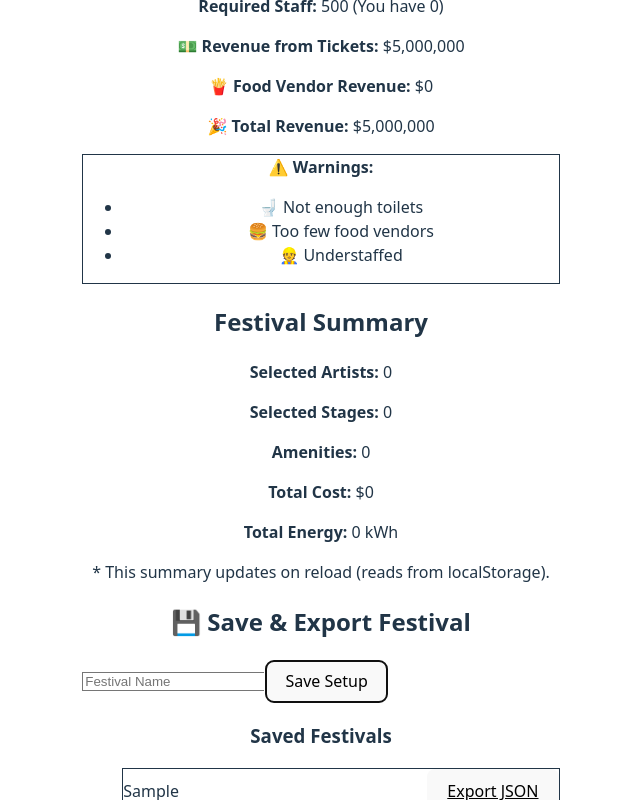
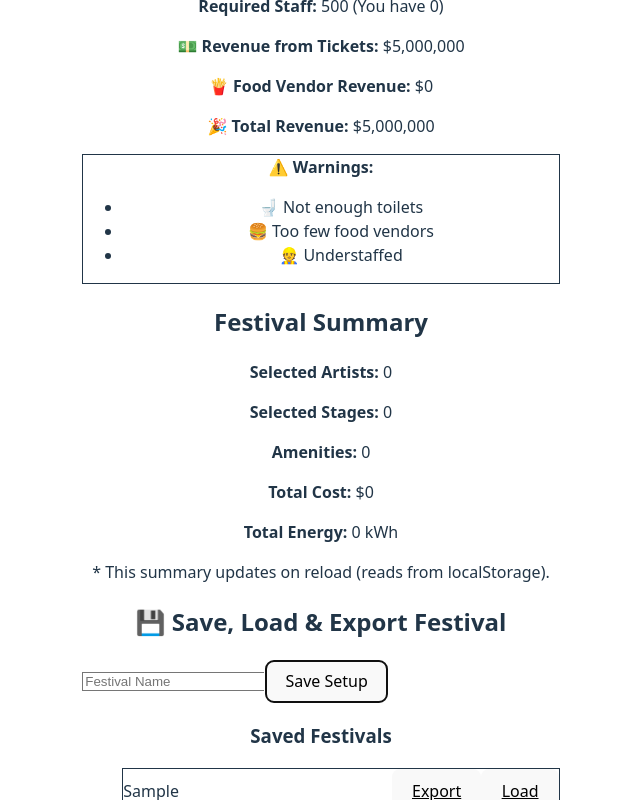
Before and after one commit to Leorev01/Festival-Simulator, a React (Vite) app: page /builder in a window 1280 px wide. Both pictures are taken after typing "Sample" into the empty fields and a click on the button "Save Setup". Shown: the part 1104-1904 px from the top of the page, without its empty margins (319-959 px from the left). Built offline with nearby package versions, Linux system fonts and the light colour scheme.

Commit message:
Adds festival loading and exporting functions

```diff
--- a/src/features/festival/FestivalSaver.tsx
+++ b/src/features/festival/FestivalSaver.tsx
@@ -24,9 +24,16 @@ export default function FestivalSaver() {
     downloadAnchorNode.remove();
   };
 
+  const loadFestival = (festival: any) => {
+    localStorage.setItem('selected-artists', JSON.stringify(festival.artists));
+    localStorage.setItem('selected-stages', JSON.stringify(festival.stages));
+    localStorage.setItem('selected-amenities', JSON.stringify(festival.amenities));
+    window.location.reload(); // reload app to reflect changes
+  };
+
   return (
     <div className="p-4 bg-white rounded shadow space-y-4">
-      <h2 className="text-lg font-bold">💾 Save & Export Festival</h2>
+      <h2 className="text-lg font-bold">💾 Save, Load & Export Festival</h2>
 
       <div className="flex items-center gap-2">
         <input
@@ -50,12 +57,20 @@ export default function FestivalSaver() {
           {saved.map((f: any, i: number) => (
             <li key={i} className="flex justify-between items-center border p-2 rounded">
               <span>{f.name}</span>
-              <button
-                className="text-blue-600 underline"
-                onClick={() => exportToFile(f)}
-              >
-                Export JSON
-              </button>
+              <div className="flex gap-2">
+                <button
+                  className="text-blue-600 underline"
+                  onClick={() => exportToFile(f)}
+                >
+                  Export
+                </button>
+                <button
+                  className="text-purple-600 underline"
+                  onClick={() => loadFestival(f)}
+                >
+                  Load
+                </button>
+              </div>
             </li>
           ))}
         </ul>
```
